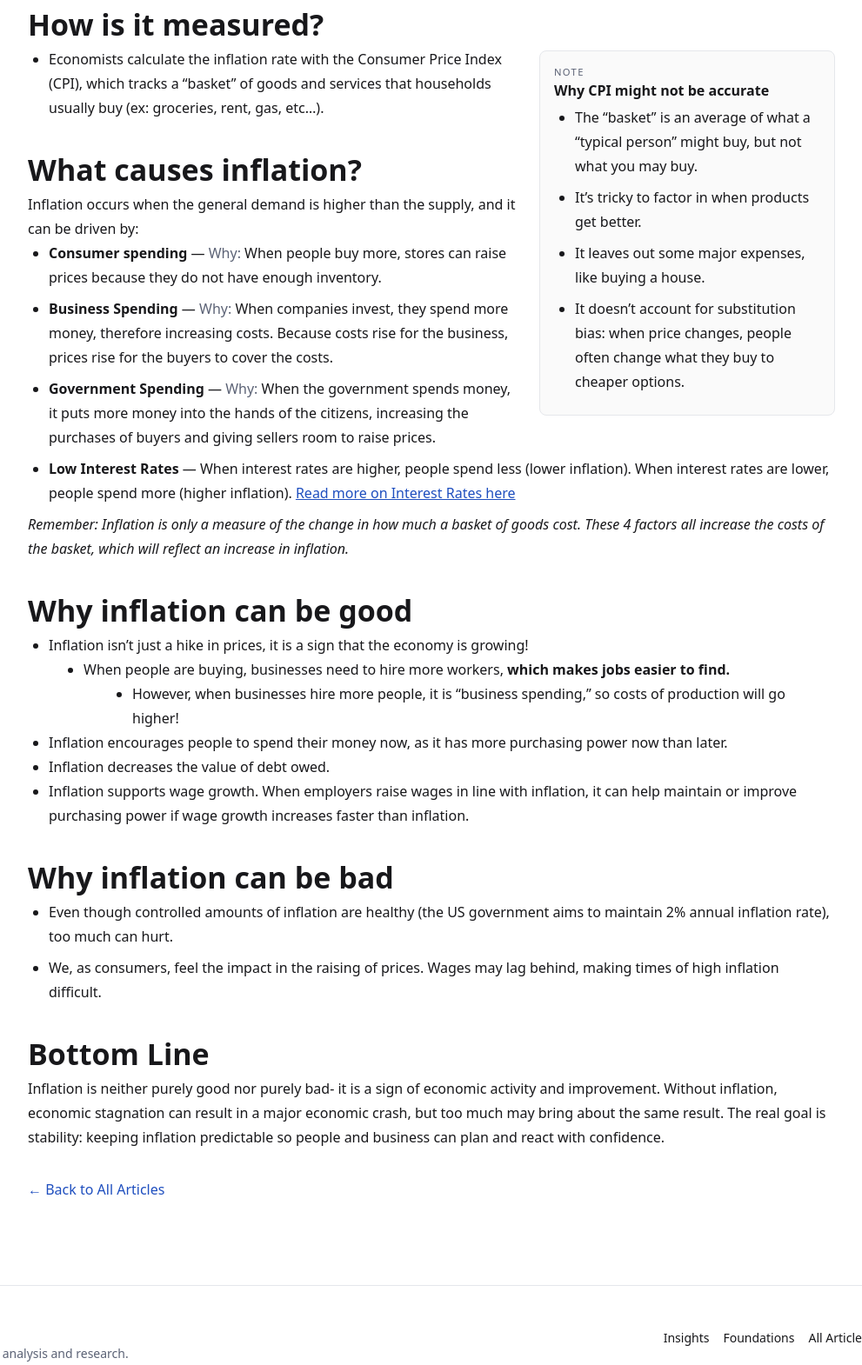
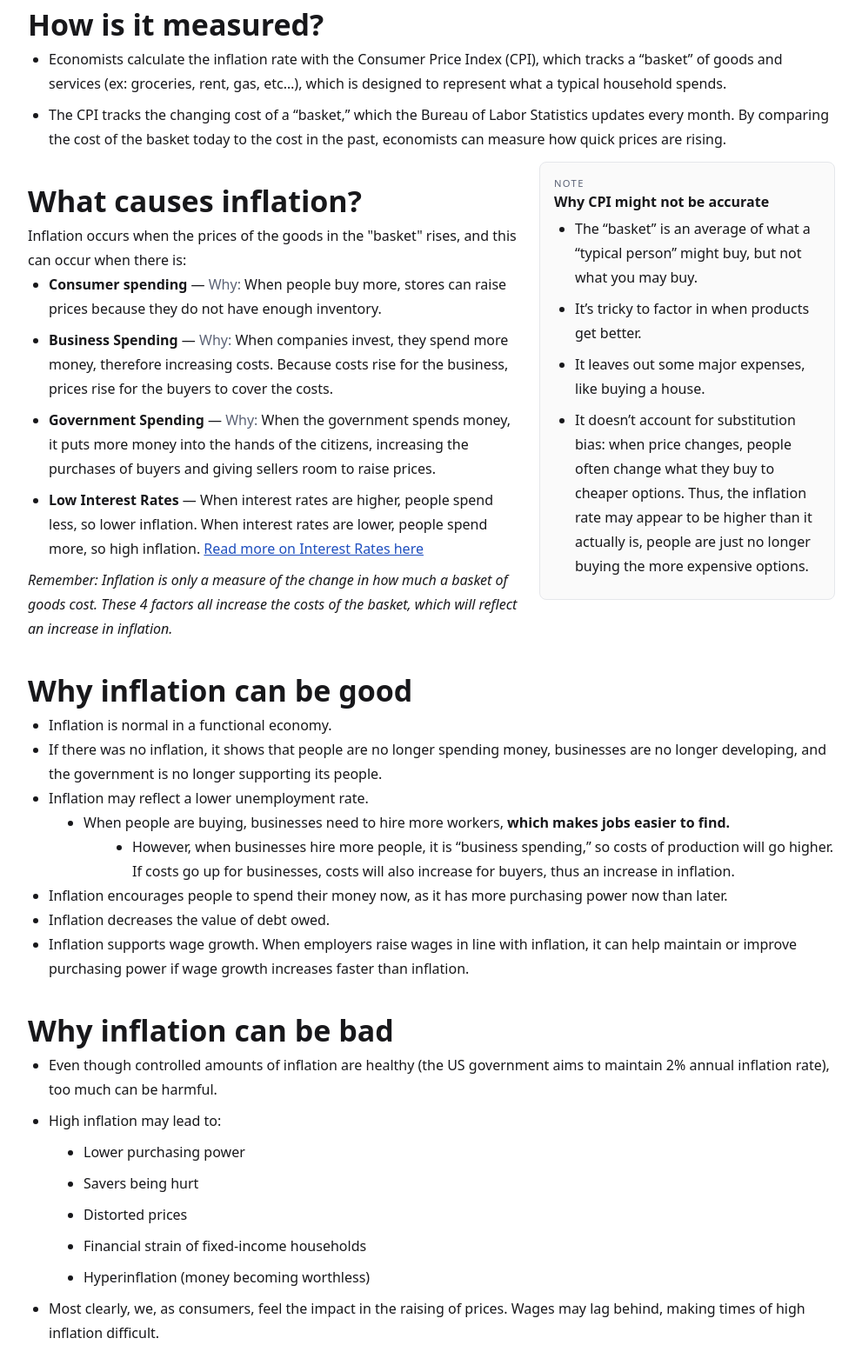
Before and after one commit to hello-axia/hello.axia.github.io, a plain HTML site: page articles/should-we-hate-inflation.html in a window 1280 px wide. Shown: the part 1104-2674 px from the top of the page at 87% size, without its empty margins (144-1135 px from the left). Drawn offline with nearby package versions, Linux system fonts and the light colour scheme.

Commit message:
Add files via upload

```diff
--- a/articles/should-we-hate-inflation.html
+++ b/articles/should-we-hate-inflation.html
@@ -67,8 +67,8 @@
 
 <body class="font-sans">
 
-<!-- Header (shared across the site) -->
-<header class="sticky top-0 z-40 bg-[var(--navy)]">
+<!-- Header (pages inside /articles/) -->
+<header class="sticky top-0 z-40 bg-[#051c33]">
   <div class="container py-4 flex items-center gap-6">
     <a href="../index.html" class="flex items-center">
       <img src="../images/logo.png" alt="AXIA" class="h-10 w-auto md:h-12" />
@@ -83,8 +83,7 @@
       <a class="hover:underline" href="../contact.html">Contact</a>
     </nav>
 
-    <!-- Mobile menu toggle -->
-    <button id="navToggle" class="md:hidden text-white p-2 ml-auto">
+    <button id="navToggle" class="md:hidden text-white p-2 ml-auto" aria-label="Open menu">
       <svg xmlns="http://www.w3.org/2000/svg" class="h-6 w-6" fill="none"
            viewBox="0 0 24 24" stroke="currentColor">
         <path stroke-linecap="round" stroke-linejoin="round" stroke-width="2"
@@ -97,8 +96,8 @@
     </div>
   </div>
 
-  <!-- Mobile nav (hidden by default) -->
-  <div id="mobileMenu" class="hidden flex-col bg-[var(--navy)] text-white p-4 space-y-3 md:hidden">
+  <!-- Mobile nav -->
+  <div id="mobileMenu" class="hidden flex-col bg-[#051c33] text-white p-4 space-y-3 md:hidden">
     <a href="../insights.html">Insights</a>
     <a href="../foundations.html">Foundations</a>
     <a href="../articles.html">All Articles</a>
@@ -124,7 +123,7 @@
     <!-- Body -->
     <article class="mt-8 prose max-w-none">
       <p class="lead">
-        Few economic topics stir as much debate as inflation. Why? The effects of inflation are immediately felt. Our daily purchases get more expensive, and we are quick to blame the president, policy makers, and big companies. But who really is to blame for inflation, and is it actually that bad?
+        Few economic topics stir as much debate as inflation. Why? The effects of inflation are immediately felt. Our daily purchases get more expensive, and we are quick to blame the President, Policy Makers, and big companies. But who really is to blame for inflation, and is it actually bad?
       </p>
 
       <h2>What is inflation?</h2>
@@ -134,25 +133,25 @@
       </ul>
 
       <h2>How is it measured?</h2>
+      <ul class="bullets">
+        <li>Economists calculate the inflation rate with the Consumer Price Index (CPI), which tracks a “basket” of goods and services (ex: groceries, rent, gas, etc…), which is designed to represent what a typical household spends.</li>
+        <li>The CPI tracks the changing cost of a “basket,” which the Bureau of Labor Statistics updates every month. By comparing the cost of the basket today to the cost in the past, economists can measure how quick prices are rising.</li>
+      </ul>
 
-      <!-- Float-in note (wrap text) -->
+      <!-- Float-in note (wrap text, nuance point AFTER explanation) -->
       <aside class="note-float">
         <div class="note-kicker">Note</div>
-        <h3>Why CPI might not be accurate </h3>
+        <h3>Why CPI might not be accurate</h3>
         <ul class="bullets">
           <li>The “basket” is an average of what a “typical person” might buy, but not what you may buy.</li>
           <li>It’s tricky to factor in when products get better.</li>
           <li>It leaves out some major expenses, like buying a house.</li>
-          <li>It doesn’t account for substitution bias: when price changes, people often change what they buy to cheaper options.</li>
+          <li>It doesn’t account for substitution bias: when price changes, people often change what they buy to cheaper options. Thus, the inflation rate may appear to be higher than it actually is, people are just no longer buying the more expensive options.</li>
         </ul>
       </aside>
 
-      <ul class="bullets">
-        <li>Economists calculate the inflation rate with the Consumer Price Index (CPI), which tracks a “basket” of goods and services that households usually buy (ex: groceries, rent, gas, etc…).</li>
-      </ul>
-
       <h2>What causes inflation?</h2>
-      <p>Inflation occurs when the general demand is higher than the supply, and it can be driven by:</p>
+      <p>Inflation occurs when the prices of the goods in the "basket" rises, and this can occur when there is:</p>
       <ul class="bullets">
         <li>
           <strong>Consumer spending</strong> — <span class="text-[var(--muted)]">Why:</span> When people buy more, stores can raise prices because they do not have enough inventory.
@@ -164,7 +163,7 @@
           <strong>Government Spending</strong> — <span class="text-[var(--muted)]">Why:</span> When the government spends money, it puts more money into the hands of the citizens, increasing the purchases of buyers and giving sellers room to raise prices.
         </li>
         <li>
-          <strong>Low Interest Rates</strong> — When interest rates are higher, people spend less (lower inflation). When interest rates are lower, people spend more (higher inflation). <a href="#" class="text-[var(--brand)] underline">Read more on Interest Rates here</a>
+          <strong>Low Interest Rates</strong> — When interest rates are higher, people spend less, so lower inflation. When interest rates are lower, people spend more, so high inflation. <a href="#" class="text-[var(--brand)] underline">Read more on Interest Rates here</a>
         </li>
       </ul>
       <p class="italic">
@@ -174,11 +173,13 @@
 
       <h2>Why inflation can be good</h2>
       <ul class="list-disc pl-6">
-        <li>Inflation isn’t just a hike in prices, it is a sign that the economy is growing!</li>
+        <li>Inflation is normal in a functional economy.</li>
+        <li>If there was no inflation, it shows that people are no longer spending money, businesses are no longer developing, and the government is no longer supporting its people.</li>
+        <li>Inflation may reflect a lower unemployment rate.</li>
         <ul class="list-disc pl-10">
           <li>When people are buying, businesses need to hire more workers, <strong>which makes jobs easier to find.</strong></li>
           <ul class="list-disc pl-14">
-            <li>However, when businesses hire more people, it is “business spending,” so costs of production will go higher!</li>
+            <li>However, when businesses hire more people, it is “business spending,” so costs of production will go higher. If costs go up for businesses, costs will also increase for buyers, thus an increase in inflation.</li>
           </ul>
         </ul>
         <li>Inflation encourages people to spend their money now, as it has more purchasing power now than later.</li>
@@ -188,15 +189,23 @@
 
       <h2>Why inflation can be bad</h2>
       <ul class="bullets">
-        <li>Even though controlled amounts of inflation are healthy (the US government aims to maintain 2% annual inflation rate), too much can hurt.</li>
-        <li>We, as consumers, feel the impact in the raising of prices. Wages may lag behind, making times of high inflation difficult.</li>
+        <li>Even though controlled amounts of inflation are healthy (the US government aims to maintain 2% annual inflation rate), too much can be harmful.</li>
+        <li>High inflation may lead to:</li>
+        <ul class="list-disc pl-10">
+          <li>Lower purchasing power</li>
+          <li>Savers being hurt</li>
+          <li>Distorted prices</li>
+          <li>Financial strain of fixed-income households</li>
+          <li>Hyperinflation (money becoming worthless)</li>
+        </ul>
+        <li>Most clearly, we, as consumers, feel the impact in the raising of prices. Wages may lag behind, making times of high inflation difficult.</li>
       </ul>
 
       <h2>Bottom Line</h2>
       <p>
         Inflation is neither purely good nor purely bad- it is a sign of economic activity and improvement.
         Without inflation, economic stagnation can result in a major economic crash, but too much may bring about the same result.
-        The real goal is stability: keeping inflation predictable so people and business can plan and react with confidence.
+        The real goal is stability: keeping inflation predictable so people and businesses can plan and react with confidence.
       </p>
 
       <p class="mt-8"><a href="../articles.html" class="inline-flex items-center gap-2 text-[var(--brand)] hover:underline">← Back to All Articles</a></p>
```
